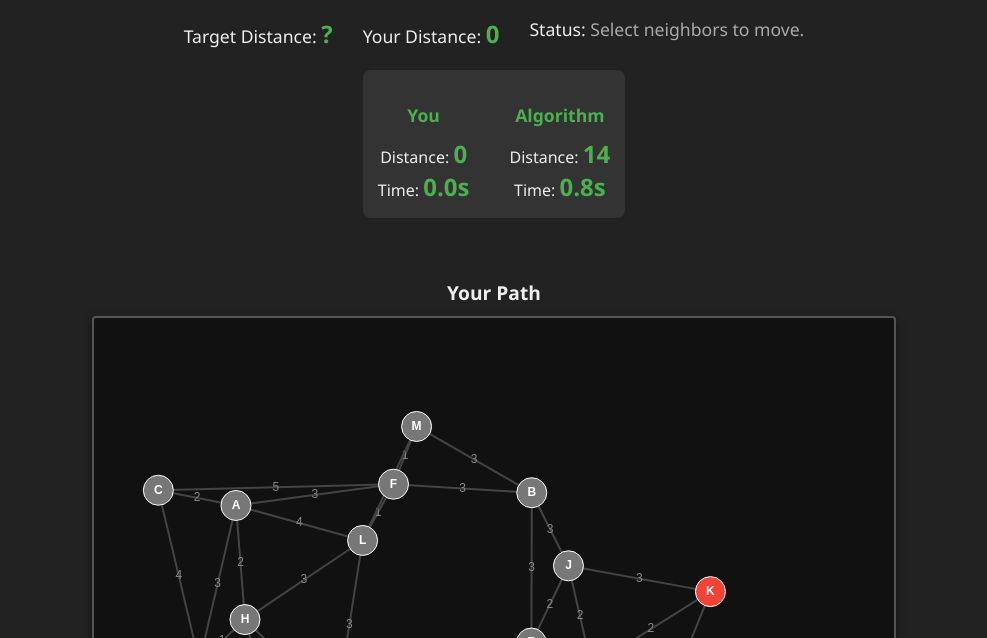
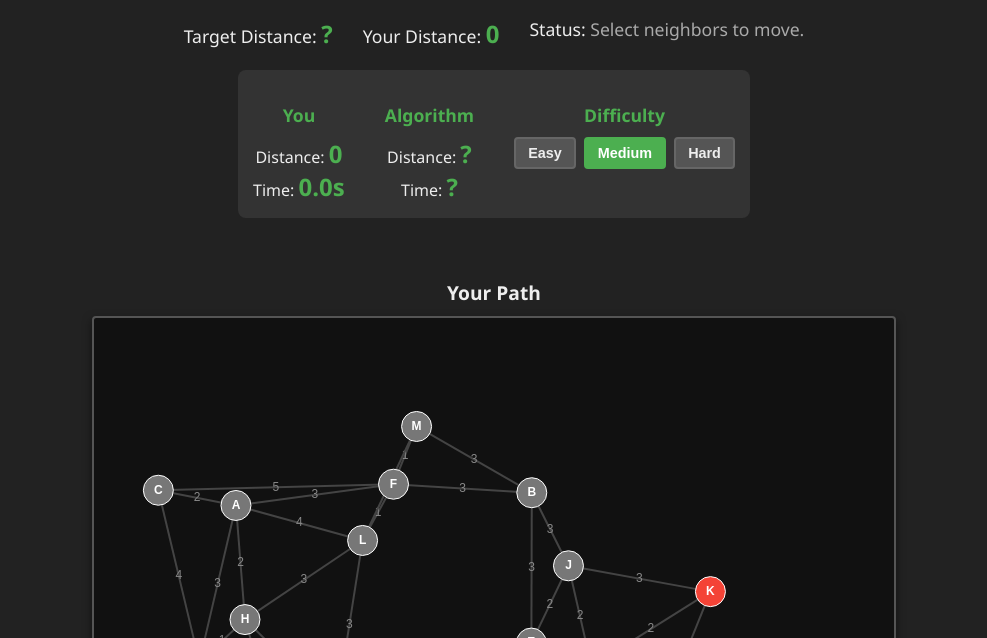
Before and after one commit to MarcelMidori/pathfinder, a plain HTML site: page index.html in a window 1280 px wide. Both pictures are taken after a click on the button "Race Mode". Shown: the part 162-800 px from the top of the page, without its empty margins (146-1133 px from the left). Drawn offline with Linux system fonts and the light colour scheme.

Commit message:
Add adjustable speed/difficulty to race mode with visualization

```diff
--- a/index.html
+++ b/index.html
@@ -37,6 +37,14 @@
             <div class="stat-box">Distance: <span id="raceAlgoDist" class="val">?</span></div>
             <div class="stat-box">Time: <span id="raceAlgoTime" class="val">?</span></div>
         </div>
+        <div class="race-section">
+            <h3>Difficulty</h3>
+            <div class="difficulty-selector">
+                <button class="difficulty-btn active" data-difficulty="easy" onclick="setRaceDifficulty('easy')">Easy</button>
+                <button class="difficulty-btn" data-difficulty="medium" onclick="setRaceDifficulty('medium')">Medium</button>
+                <button class="difficulty-btn" data-difficulty="hard" onclick="setRaceDifficulty('hard')">Hard</button>
+            </div>
+        </div>
     </div>
 
     <br>
--- a/src/main.js
+++ b/src/main.js
@@ -23,6 +23,9 @@ let raceStartTime = null;
 let raceAlgoComplete = false;
 let raceAlgoDistance = null;
 let raceAlgoTime = null;
+let raceDifficulty = 'medium'; // 'easy', 'medium', 'hard'
+let raceAnimationHighlight = null;
+let raceAnimationVisited = [];
 
 // Animation state
 let animationHighlight = null;
@@ -43,6 +46,13 @@ let raceAlgoDistEl = null;
 let raceAlgoTimeEl = null;
 let raceCanvasSection = null;
 let canvasContainer = null;
+
+// Race difficulty speeds (delay in milliseconds)
+const RACE_SPEEDS = {
+    easy: 600,   // Slow - easier to beat
+    medium: 300, // Medium speed
+    hard: 150    // Fast - harder to beat
+};
 
 /**
  * Initialize the game
@@ -123,6 +133,7 @@ function setupEventListeners() {
     window.resetProgress = resetUserPath;
     window.runDijkstraAnimation = runDijkstraVisualization;
     window.toggleRaceMode = toggleRaceMode;
+    window.setRaceDifficulty = setRaceDifficulty;
 }
 
 /**
@@ -275,6 +286,16 @@ function toggleRaceMode() {
             raceBtn.style.background = '#F44336';
         }
 
+        // Initialize difficulty selector
+        const difficultyBtns = document.querySelectorAll('.difficulty-btn');
+        difficultyBtns.forEach(btn => {
+            if (btn.dataset.difficulty === raceDifficulty) {
+                btn.classList.add('active');
+            } else {
+                btn.classList.remove('active');
+            }
+        });
+
         // Clone graph for race mode
         if (graphData) {
             raceGraphData = cloneGraphData(graphData);
@@ -308,7 +329,30 @@ function toggleRaceMode() {
 }
 
 /**
- * Start race mode - run algorithm automatically
+ * Set race difficulty
+ */
+function setRaceDifficulty(difficulty) {
+    if (!['easy', 'medium', 'hard'].includes(difficulty)) return;
+
+    raceDifficulty = difficulty;
+
+    // Update button styles
+    document.querySelectorAll('.difficulty-btn').forEach(btn => {
+        if (btn.dataset.difficulty === difficulty) {
+            btn.classList.add('active');
+        } else {
+            btn.classList.remove('active');
+        }
+    });
+
+    // If race is already running, restart it with new difficulty
+    if (raceMode && raceGraphData && !raceAlgoComplete) {
+        startRace();
+    }
+}
+
+/**
+ * Start race mode - run algorithm automatically with visualization
  */
 async function startRace() {
     if (!raceMode || !raceGraphData) return;
@@ -317,6 +361,8 @@ async function startRace() {
     raceAlgoComplete = false;
     raceAlgoDistance = null;
     raceAlgoTime = null;
+    raceAnimationHighlight = null;
+    raceAnimationVisited = [];
 
     // Reset race UI
     if (raceUserDistEl) raceUserDistEl.textContent = '0';
@@ -324,13 +370,13 @@ async function startRace() {
     if (raceAlgoDistEl) raceAlgoDistEl.textContent = '?';
     if (raceAlgoTimeEl) raceAlgoTimeEl.textContent = '?';
 
-    // Run Dijkstra on race canvas
-    const raceAnimationVisited = [];
-    let raceCurrentHighlight = null;
+    // Get speed based on difficulty
+    const speed = RACE_SPEEDS[raceDifficulty] || RACE_SPEEDS.medium;
 
+    // Run Dijkstra on race canvas with visualization
     const onStep = (currentNode, visited, distances) => {
-        raceCurrentHighlight = currentNode;
-        raceAnimationVisited.push(...visited.filter(v => !raceAnimationVisited.includes(v)));
+        raceAnimationHighlight = currentNode;
+        raceAnimationVisited = visited;
         renderRace();
     };
 
@@ -343,27 +389,37 @@ async function startRace() {
         if (raceAlgoDistEl) raceAlgoDistEl.textContent = result.distance || '?';
         if (raceAlgoTimeEl) raceAlgoTimeEl.textContent = raceAlgoTime + 's';
 
-        // Show optimal path on race canvas
+        // Clear animation state and show optimal path
+        raceAnimationHighlight = null;
+        raceAnimationVisited = [];
         renderRace(result.path);
     };
 
-    // Run algorithm without animation delay for race mode
+    // Run algorithm with visualization at selected speed
     await dijkstraAnimated(
         raceGraphData.nodes,
         raceGraphData.startNode,
         raceGraphData.endNode,
         onStep,
         onComplete,
-        50 // Fast animation for race mode
+        speed
     );
 }
 
 /**
- * Render race canvas
+ * Render race canvas with animation state
  */
 function renderRace(optimalPath = null) {
     if (!raceMode || !raceGraphData || !raceRenderer) return;
-    raceRenderer.draw(raceGraphData, [], [], [], optimalPath || []);
+
+    // If algorithm is complete, show optimal path
+    if (raceAlgoComplete && optimalPath) {
+        raceRenderer.draw(raceGraphData, [], [], [], optimalPath);
+    } else {
+        // Show animation state during algorithm execution
+        const highlightNodes = raceAnimationHighlight !== null ? [raceAnimationHighlight] : [];
+        raceRenderer.draw(raceGraphData, [], highlightNodes, raceAnimationVisited, []);
+    }
 }
 
 /**
--- a/styles.css
+++ b/styles.css
@@ -117,6 +117,35 @@ button:disabled {
     font-size: 1.1rem;
 }
 
+.difficulty-selector {
+    display: flex;
+    gap: 8px;
+    margin-top: 10px;
+}
+
+.difficulty-btn {
+    padding: 6px 12px;
+    font-size: 0.9rem;
+    background: #555;
+    border: 2px solid #666;
+    color: #eee;
+    border-radius: 4px;
+    cursor: pointer;
+    transition: all 0.2s;
+}
+
+.difficulty-btn:hover {
+    background: #666;
+    border-color: #777;
+}
+
+.difficulty-btn.active {
+    background: #4CAF50;
+    border-color: #4CAF50;
+    color: white;
+    font-weight: bold;
+}
+
 .stats {
     display: flex;
     gap: 30px;
```
